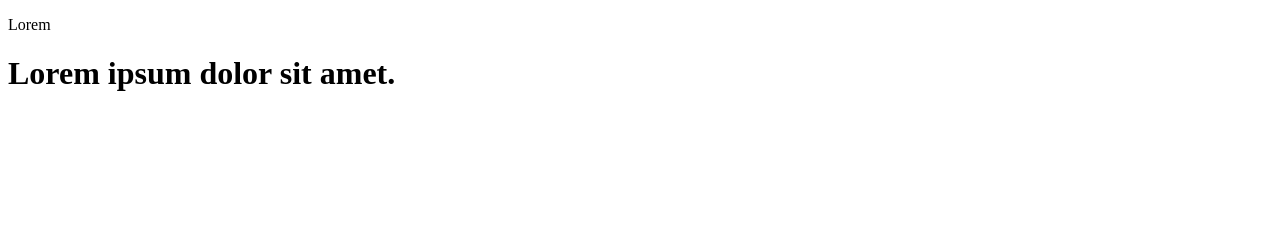
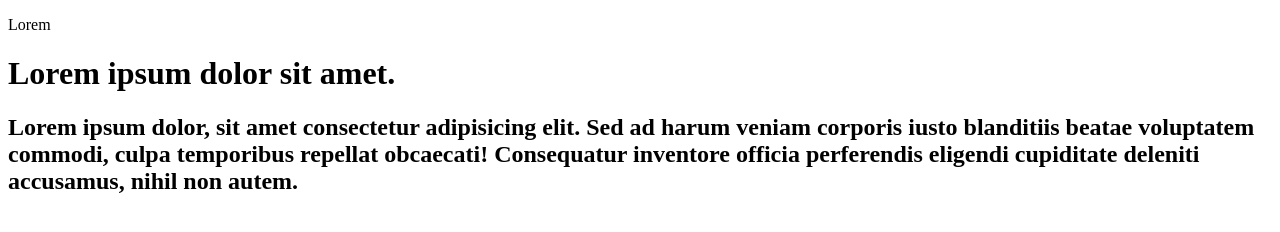
Before and after one commit to dkilav/dragobete, a plain HTML site: page index.html in a window 1280 px wide. Drawn offline with Linux system fonts and the light colour scheme.

Commit message:
tree commit

```diff
--- a/index.html
+++ b/index.html
@@ -8,5 +8,6 @@
 <body>
     <p>Lorem</p>
     <h1>Lorem ipsum dolor sit amet.</h1>
+    <h2>Lorem ipsum dolor, sit amet consectetur adipisicing elit. Sed ad harum veniam corporis iusto blanditiis beatae voluptatem commodi, culpa temporibus repellat obcaecati! Consequatur inventore officia perferendis eligendi cupiditate deleniti accusamus, nihil non autem.</h2>
 </body>
 </html>
```
